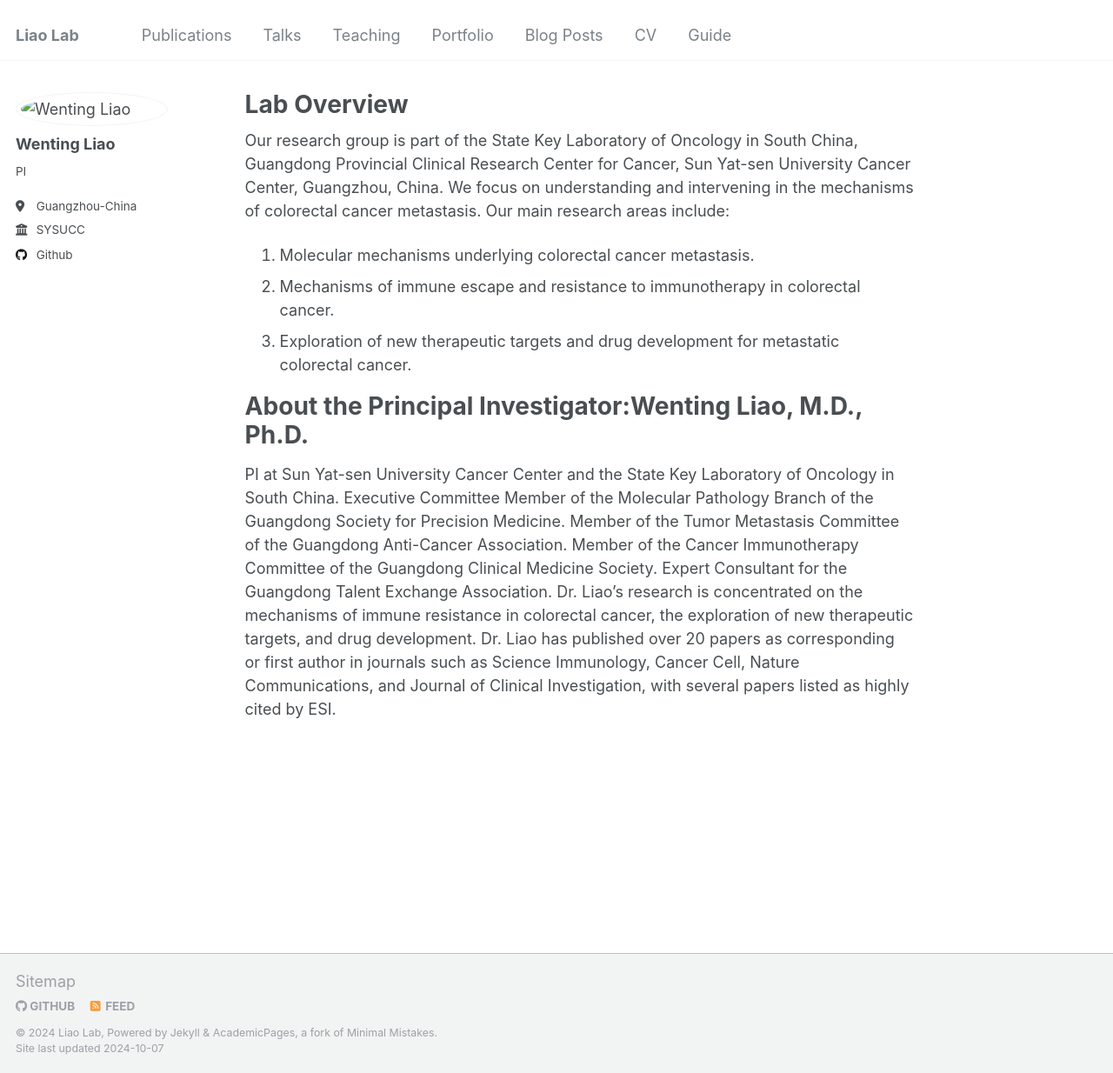
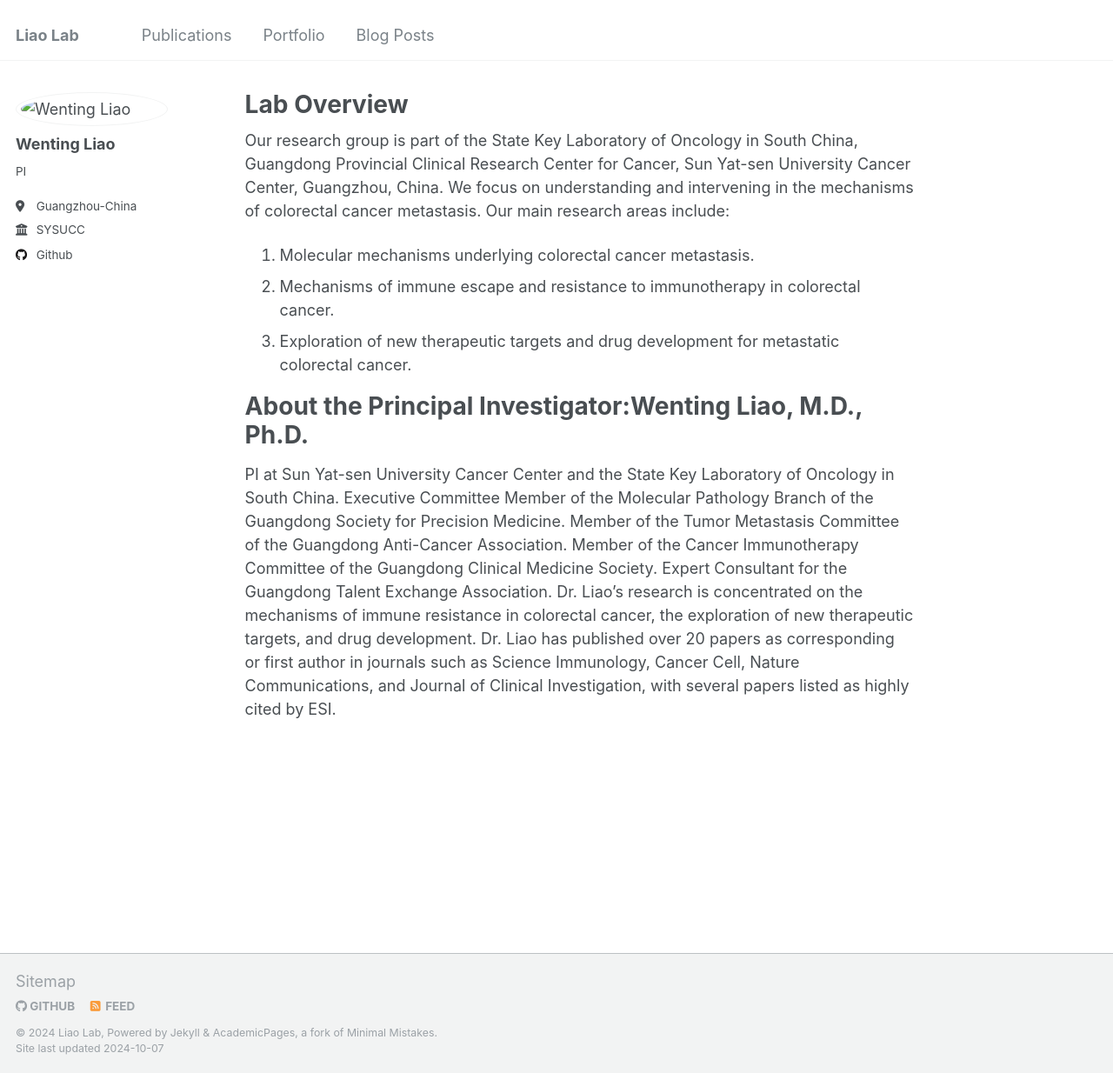
Before and after one commit to guosh55/liaolab.github.io, a Jekyll site: the page built from _pages/about.md, in a window 1280 px wide and 1234 px high. Shown: the whole window at 87% size. Built offline with Jekyll 4.4.1, drawn with Linux system fonts in a browser that asks for light colours.

Commit message:
Update navigation.yml

```diff
--- a/_data/navigation.yml
+++ b/_data/navigation.yml
@@ -8,20 +8,8 @@ main:
   - title: "Publications"
     url: /publications/
 
-  - title: "Talks"
-    url: /talks/
-
-  - title: "Teaching"
-    url: /teaching/
-
   - title: "Portfolio"
     url: /portfolio/
 
   - title: "Blog Posts"
     url: /year-archive/
-
-  - title: "CV"
-    url: /cv/
-
-  - title: "Guide"
-    url: /markdown/
```
